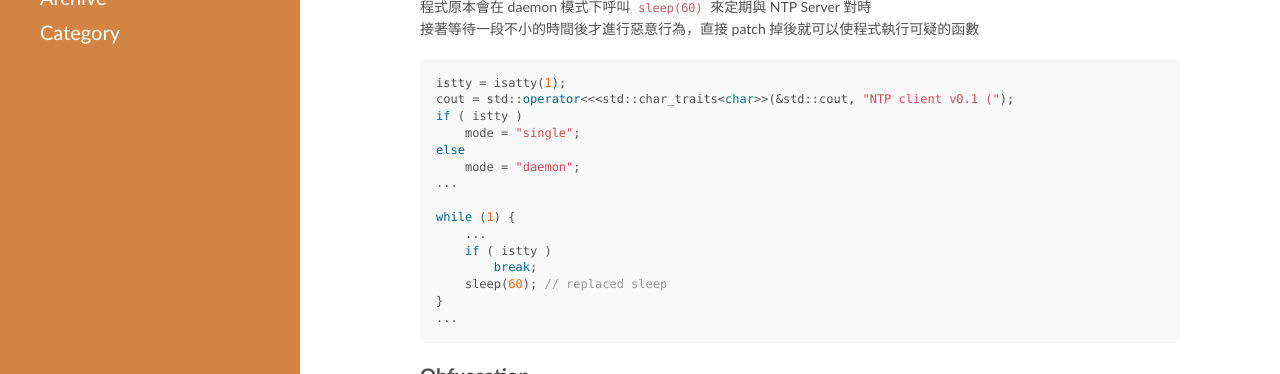
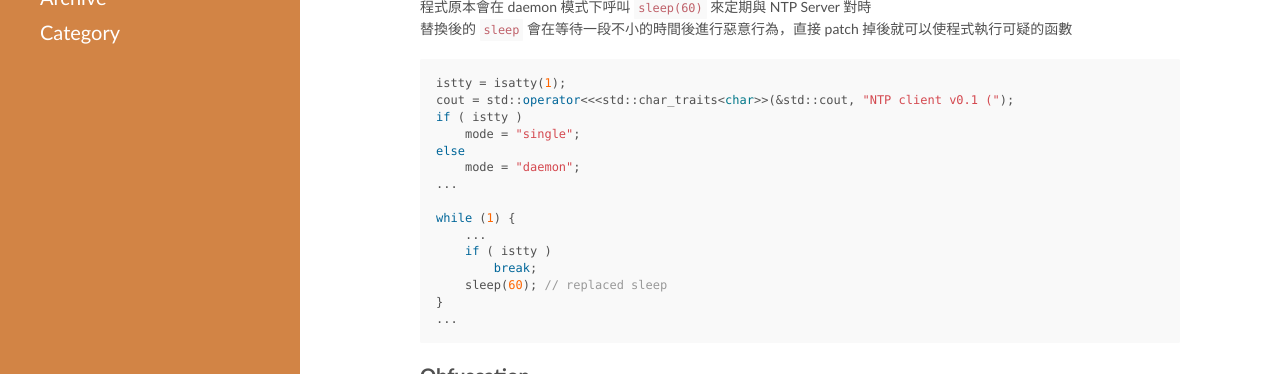
Before and after one commit to L4ys/l4ys.github.io, a Jekyll site: the page built from _posts/2018-06-25-google-ctf-2018-apt42.md, in a window 1280 px wide and 900 px high, scrolled down 1280 px, cut to the strip 240-614 px from the top of the window. Built offline with Jekyll 4.4.1, drawn with Linux system fonts in a browser that asks for light colours; comment, search, counter and statistics services are not loaded.

Commit message:
[EDIT] 2018-06-25-google-ctf-2018-apt42.md

````diff
--- a/_posts/2018-06-25-google-ctf-2018-apt42.md
+++ b/_posts/2018-06-25-google-ctf-2018-apt42.md
@@ -32,7 +32,7 @@ Part2 則是 Pwnable ，希望我們可以打下 C2 Server 來搶回被竊取的
 ![Imgur](https://i.imgur.com/wS1m9sp.png)
 
 程式原本會在 daemon 模式下呼叫 `sleep(60)` 來定期與 NTP Server 對時
-接著等待一段不小的時間後才進行惡意行為，直接 patch 掉後就可以使程式執行可疑的函數
+替換後的 `sleep` 會在等待一段不小的時間後進行惡意行為，直接 patch 掉後就可以使程式執行可疑的函數
 
 ```cpp
 istty = isatty(1);
````
